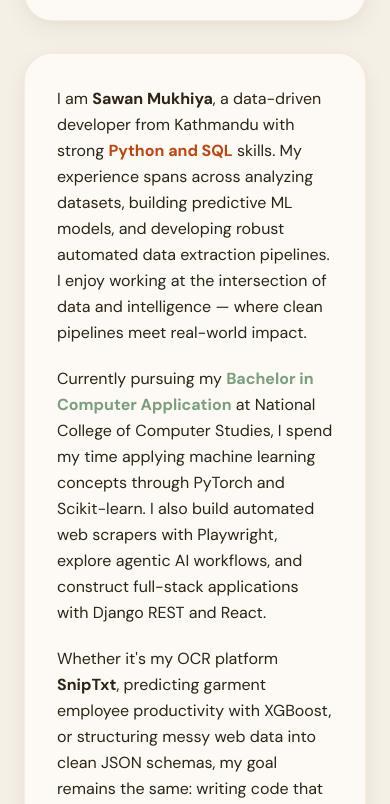
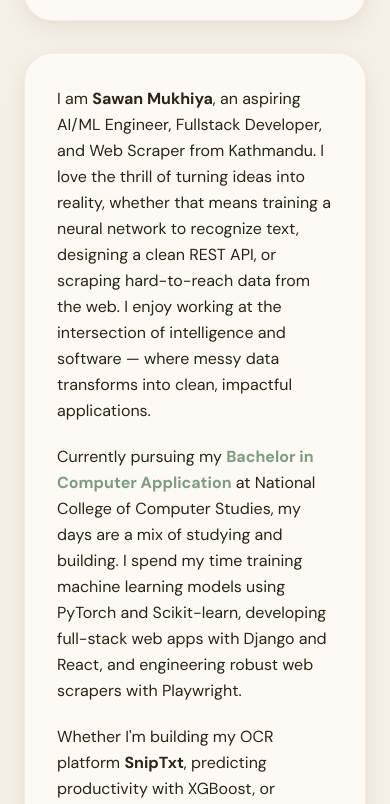
Before and after one commit to Sawan-Mukhiya/Portfolio, a Next.js app in the folder portfolio/: page /about in a window 390 px wide. Shown: the part 1440-2244 px from the top of the page. Built offline with nearby package versions, Linux system fonts and the light colour scheme.

Commit message:
added contact leading btn, updated content, and updated links in mobile view

```diff
--- a/portfolio/app/page.tsx
+++ b/portfolio/app/page.tsx
@@ -305,7 +305,7 @@ export default function Home() {
           </div>
           <div className="mt-6 text-center reveal delay-300">
             <Link href="/projects" className="btn-primary inline-flex items-center gap-2 px-6 py-3 text-sm">
-              View all 7 projects →
+              View all projects →
             </Link>
           </div>
         </div>
@@ -327,11 +327,18 @@ export default function Home() {
             {content.home.mobileContact.body}
           </p>
           <div className="flex flex-col gap-3 reveal delay-200">
+            <Link
+              href="/contact"
+              className="btn-primary inline-flex items-center justify-center gap-2 px-8 py-4 text-base"
+            >
+              <span className="material-symbols-outlined text-lg">waving_hand</span>
+              Send a Message
+            </Link>
             <a
               href={`https://mail.google.com/mail/?view=cm&fs=1&to=${content.meta.email}`}
               target="_blank"
               rel="noopener noreferrer"
-              className="btn-primary inline-flex items-center justify-center gap-2 px-8 py-4 text-base"
+              className="btn-outline inline-flex items-center justify-center gap-2 px-8 py-4 text-base"
             >
               <span className="material-symbols-outlined text-lg">mail</span>
               {content.meta.email}
--- a/portfolio/components/Navbar.tsx
+++ b/portfolio/components/Navbar.tsx
@@ -124,7 +124,7 @@ const Navbar = () => {
           {navLinks.map((link) => (
             <Link
               key={link.name}
-              href={link.mobileHref}
+              href={link.href}
               onClick={() => setIsMenuOpen(false)}
               className="text-base font-bold px-5 py-3 rounded-2xl transition-all"
               style={{
--- a/portfolio/content/portfolio.json
+++ b/portfolio/content/portfolio.json
@@ -1,7 +1,7 @@
 {
   "meta": {
     "name": "Sawan Mukhiya",
-    "title": "Aspiring AI Engineer",
+    "title": "Aspiring AI/ML Engineer, Fullstack Developer & Web Scraper",
     "location": "Chagal, Kathmandu, Nepal",
     "email": "sawanmukhiy@gmail.com",
     "phone": "+977-9808283220",
@@ -12,7 +12,7 @@
 
   "home": {
     "statusChip": "Open to opportunities",
-    "heroDescription": "A <strong style=\"color: var(--color-terracotta)\">data-driven developer</strong> from Kathmandu with strong <strong style=\"color: var(--color-sage)\">Python, SQL & ML</strong> skills — turning raw data into meaningful, intelligent solutions.",
+    "heroDescription": "An aspiring <strong style=\"color: var(--color-terracotta)\">AI/ML Engineer</strong> and <strong style=\"color: var(--color-sage)\">Fullstack Developer</strong> from Kathmandu. I love building intelligent systems, crafting responsive web apps, and untangling messy data as a web scraper.",
     "ctaHeading": "Got a project or idea?",
     "ctaSubheading": "Let's build it together.",
     "ctaLocation": "Based in Kathmandu, Nepal",
@@ -51,7 +51,7 @@
     ],
     "mobileAbout": {
       "heading": "Who is Sawan?",
-      "body": "I'm a data-driven developer from Kathmandu pursuing my BCA at National College of Computer Studies. I build end-to-end solutions: from automated web scrapers and ML regression models to full-stack web apps and OCR systems — all backed by Python, Django, and React."
+      "body": "I'm Sawan, an aspiring AI/ML Engineer, Fullstack Developer, and Web Scraper from Kathmandu. I love building end-to-end solutions—whether that's training ML regression models, crafting full-stack web apps with Django and React, or building automated web scrapers. I'm currently pursuing my BCA and always looking for the next exciting problem to solve."
     },
     "mobileFeaturedProjects": [
       {
@@ -89,9 +89,9 @@
     "pageSubtitle": "Aspiring AI Engineer · BCA Student · Based in Kathmandu, Nepal",
     "educationQuote": "Constant learning is the only way to navigate the evolving digital landscape.",
     "bio": [
-      "I am <strong style=\"color: var(--color-charcoal)\">Sawan Mukhiya</strong>, a data-driven developer from Kathmandu with strong <strong style=\"color: var(--color-terracotta)\">Python and SQL</strong> skills. My experience spans across analyzing datasets, building predictive ML models, and developing robust automated data extraction pipelines. I enjoy working at the intersection of data and intelligence — where clean pipelines meet real-world impact.",
-      "Currently pursuing my <strong style=\"color: var(--color-sage)\">Bachelor in Computer Application</strong> at National College of Computer Studies, I spend my time applying machine learning concepts through PyTorch and Scikit-learn. I also build automated web scrapers with Playwright, explore agentic AI workflows, and construct full-stack applications with Django REST and React.",
-      "Whether it's my OCR platform <strong style=\"color: var(--color-charcoal)\">SnipTxt</strong>, predicting garment employee productivity with XGBoost, or structuring messy web data into clean JSON schemas, my goal remains the same: writing code that makes complex problems feel effortless."
+      "I am <strong style=\"color: var(--color-charcoal)\">Sawan Mukhiya</strong>, an aspiring AI/ML Engineer, Fullstack Developer, and Web Scraper from Kathmandu. I love the thrill of turning ideas into reality, whether that means training a neural network to recognize text, designing a clean REST API, or scraping hard-to-reach data from the web. I enjoy working at the intersection of intelligence and software — where messy data transforms into clean, impactful applications.",
+      "Currently pursuing my <strong style=\"color: var(--color-sage)\">Bachelor in Computer Application</strong> at National College of Computer Studies, my days are a mix of studying and building. I spend my time training machine learning models using PyTorch and Scikit-learn, developing full-stack web apps with Django and React, and engineering robust web scrapers with Playwright.",
+      "Whether I'm building my OCR platform <strong style=\"color: var(--color-charcoal)\">SnipTxt</strong>, predicting productivity with XGBoost, or structuring complex web data into clean JSON schemas, my philosophy is simple: write code that solves real problems and makes life a little easier for everyone."
     ],
     "philosophyQuote": "Building intelligent systems that make data speak — from raw numbers to real decisions.",
     "philosophyBody": "I believe the best AI isn't the most complex — it's the most useful. Every project I build is a step toward software that genuinely helps people understand and act on information around them.",
@@ -142,8 +142,8 @@
   },
 
   "resume": {
-    "pageSubtitle": "Data-driven developer skilled in Python, SQL, and ML — building intelligent tools from Kathmandu.",
-    "careerGoal": "My goal is to become an AI/ML engineer who builds data-driven systems that make a real difference. I am motivated to integrate data from multiple sources, apply machine learning concepts, and create actionable insights — contributing to collaborative teams and real-world problems that matter.",
+    "pageSubtitle": "Aspiring AI/ML Engineer, Fullstack Developer, and Web Scraper — building intelligent and scalable tools from Kathmandu.",
+    "careerGoal": "My goal is to grow as an AI/ML Engineer and Fullstack Developer by building systems that make a genuine impact. I love diving into everything from training machine learning models and engineering web scrapers to developing complete web applications. I'm eager to join collaborative teams where I can bring ideas to life and solve real-world problems that matter.",
     "technicalSkills": [
       {
         "category": "Languages",
```
